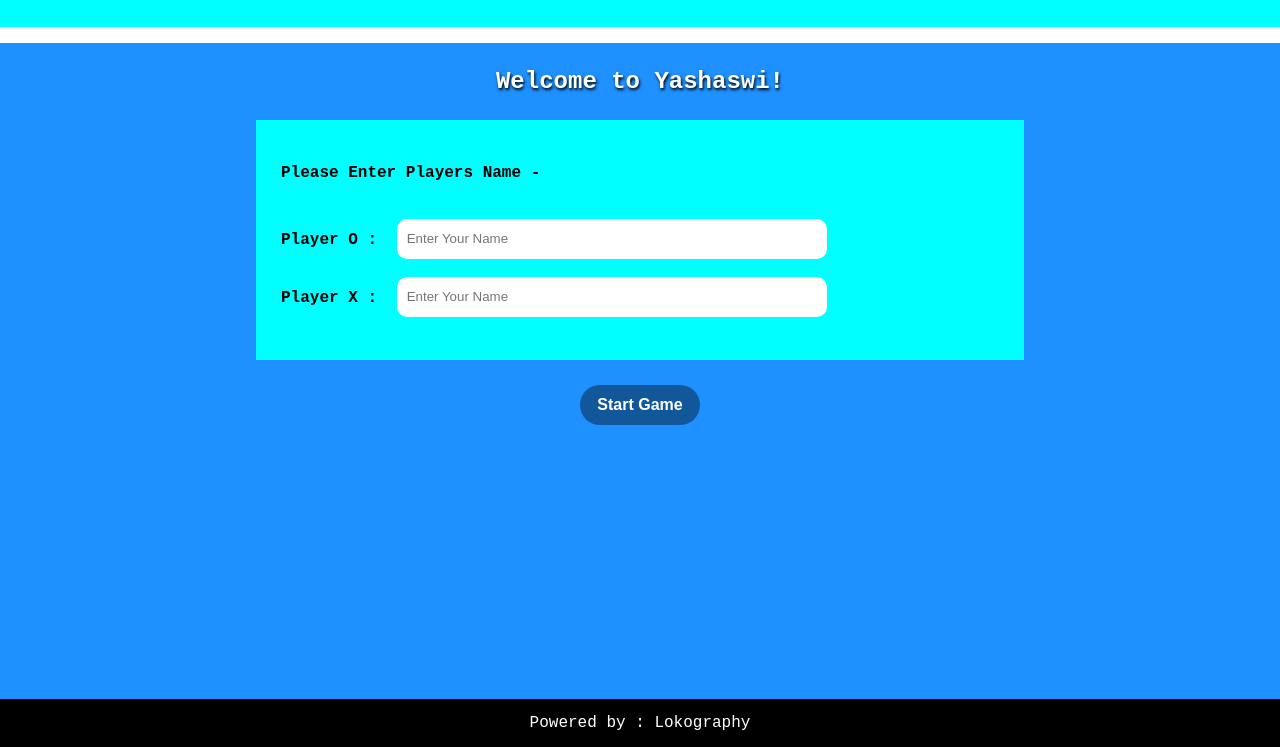
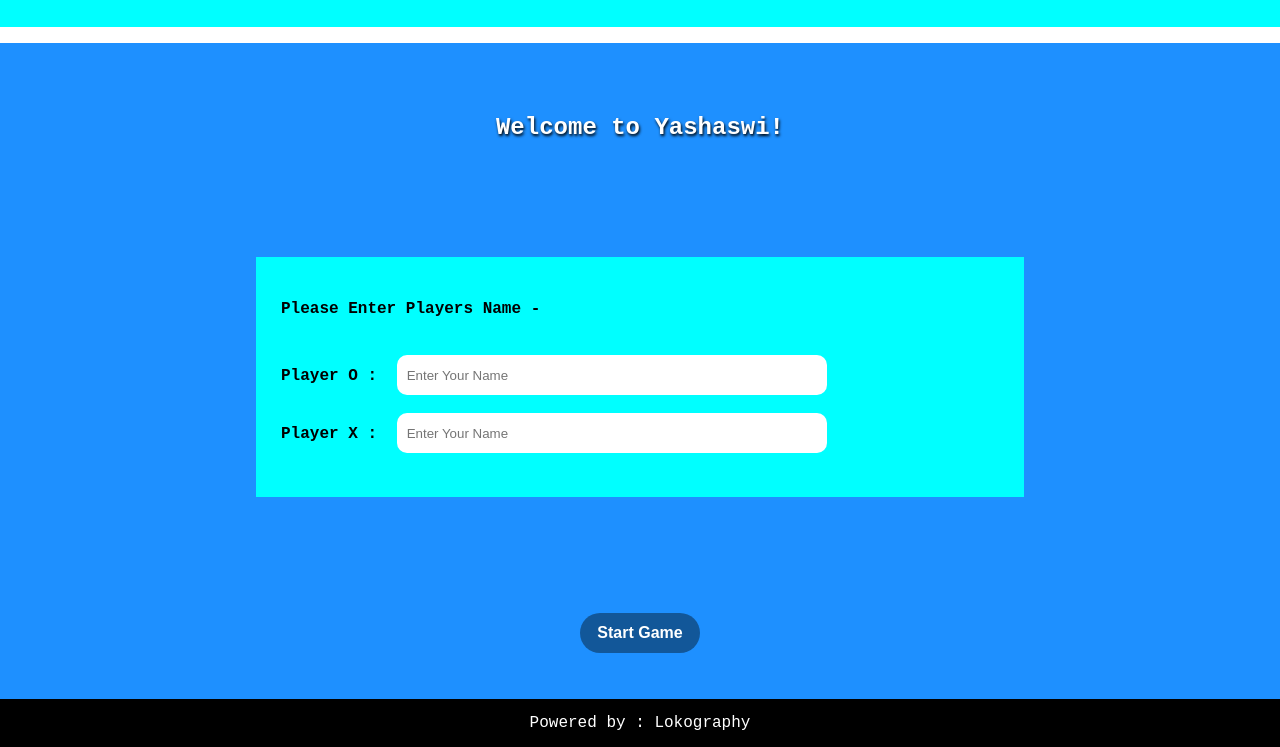
Before and after one commit to theVijey/GoluGame, a plain HTML site: page index.html in a window 1280 px wide. Shown: the part 53-800 px from the top of the page. Drawn offline with Linux system fonts and the light colour scheme.

Commit message:
Update style.css

```diff
--- a/style.css
+++ b/style.css
@@ -31,15 +31,6 @@ main{
 /* ----------------------------------- */
 .start-sec{
     padding-top: 25px;
-    height: 82vh;
-    width: 100%;
-    background-color: dodgerblue;
-    display: flex;
-    flex-direction: column;
-    align-items: center;
-    gap: 25px;
-    color: white;
-    text-shadow: 1px 2px 3px black;
 }
 
 .players{
@@ -69,7 +60,7 @@ input:focus{
 }
 
 /* ------------------------------------- */
-.display{
+.display, .start-sec{
     height: 82vh;
     width: 100%;
     background-color: dodgerblue;
@@ -77,6 +68,9 @@ input:focus{
     flex-direction: column;
     justify-content: space-around;
     align-items: center;
+    gap: 25px;
+    color: white;
+    text-shadow: 1px 2px 3px black;
 }
 
 .player-active{
```
